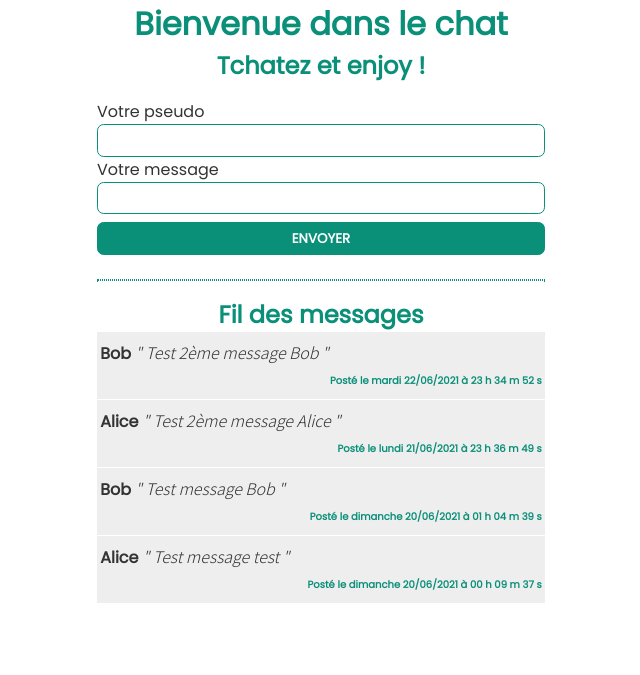
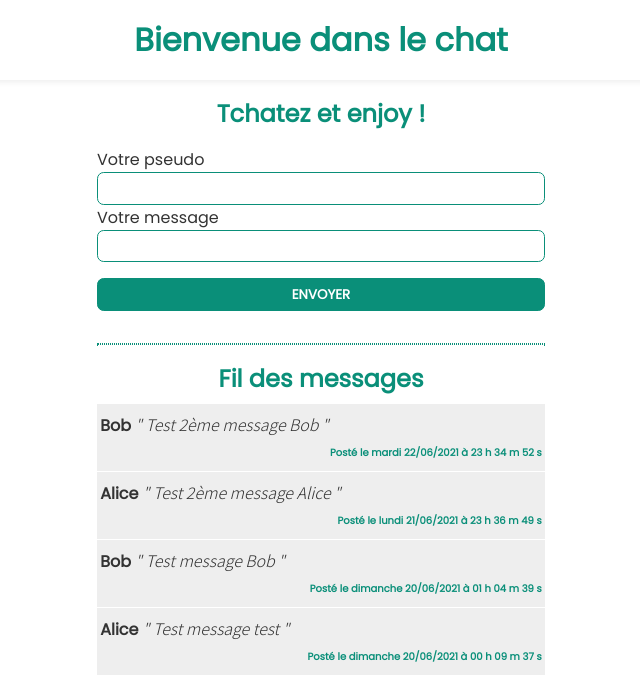
Before and after one commit to fatmaabdraman59-stack/MINICHAT, a PHP site: page / in a window 1280 px wide. Shown: the top 675 px of the page, without its empty margins (319-959 px from the left). Run offline with PHP 8.4, Linux system fonts and the light colour scheme; data comes from the database, SQL or seed files in the repository.

Commit message:
Improve display of graphic user's interface

```diff
--- a/dist/css/style.css
+++ b/dist/css/style.css
@@ -21,9 +21,17 @@ form, #feed {
 .loading {
   animation-play-state: paused !important; }
 
+header {
+  margin-bottom: 2vh;
+  padding: 2vh 0;
+  box-shadow: 0 0.1em 0.4em #eee; }
+
 h1, h2 {
   color: #0a8f79;
   text-align: center; }
+
+#feed h2 {
+  margin-bottom: 1vh; }
 
 .hello {
   text-align: center; }
@@ -40,11 +48,17 @@ fieldset {
 
 input[type="submit"] {
   width: 100%;
-  margin: 1vh 0;
+  margin: 2vh 0;
   background: #0a8f79;
   color: white;
   text-transform: uppercase;
-  font-weight: bold; }
+  font-weight: bold;
+  transition: all 0.5s ease-in-out; }
+  input[type="submit"]:hover {
+    background: white;
+    color: #0a8f79; }
+  input[type="submit"]:active {
+    box-shadow: 0.3em 0.3em 0.6em #eee; }
 
 #infoUser,
 #infoMsg {
--- a/src/sass/style.scss
+++ b/src/sass/style.scss
@@ -13,9 +13,19 @@
     animation-play-state: paused !important;
 }
 
+header{
+    margin-bottom: 2vh;
+    padding: 2vh 0;
+    box-shadow: 0 .1em .4em $grey-light;
+}
+
 h1, h2{
     color: $primary-color;
     text-align: center;
+}
+
+#feed h2{
+    margin-bottom: 1vh;
 }
 
 .hello{
@@ -44,12 +54,22 @@ input[type="text"]{
 
 input[type="submit"]{
     width: 100%;
-    margin: 1vh 0;
+    margin: 2vh 0;
     background: $primary-color;
     color: $white-color;
     text-transform: uppercase;
     font-weight: bold;
+    transition: all 0.5s ease-in-out;
     @extend %input-form;
+
+    &:hover{
+        background: $white-color;
+        color: $primary-color;
+    }
+
+    &:active{
+        box-shadow: .3em .3em .6em $grey-light;
+    }
 }
 
 #infoUser,
```
Also changed, not shown: 1 other file.
